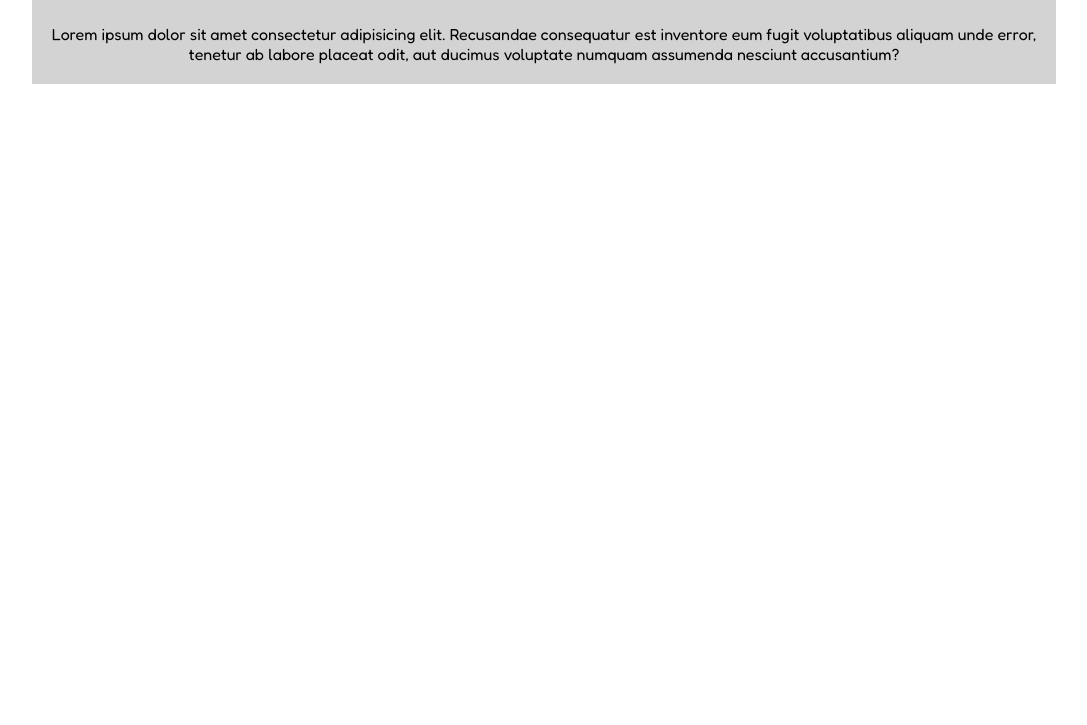
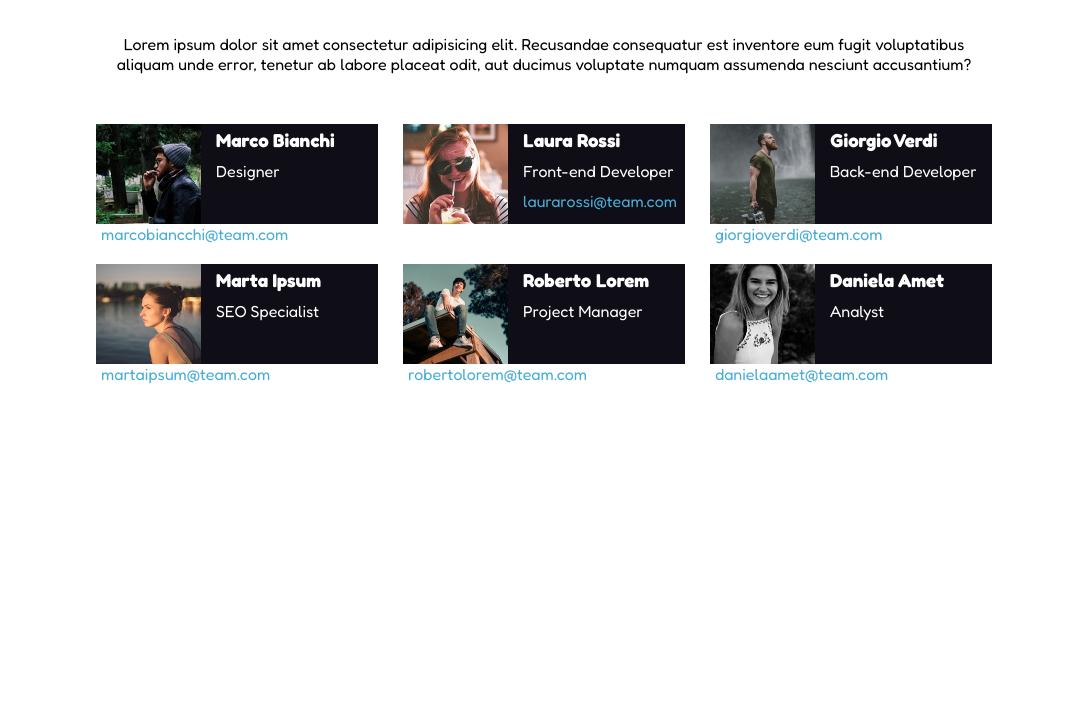
Before and after one commit to Mattia-Giorgetti/html-css-float-cards, a plain HTML site: page index.html in a window 1280 px wide. Shown: the part 75-800 px from the top of the page, without its empty margins (96-1183 px from the left). Drawn offline with Linux system fonts and the light colour scheme.

Commit message:
completate tutte le sections

```diff
--- a/css/style.css
+++ b/css/style.css
@@ -13,9 +13,8 @@ html {
     font-family: 'Fredoka', sans-serif;
 }
 .wrapper {
-    width: 80%;
+    width: 70%;
     margin: 0 auto;
-    background-color: lightgray;
 }
 /* Header  */
 h1 {
@@ -23,7 +22,41 @@ h1 {
     text-align: center;
     padding: 20px;
 }
-section p {
+#text {
     text-align: center;
-    padding: 20px 0;
+    padding: 30px 0;
 }
+
+/* Card Section  */
+.box {
+    height: 100px;
+    margin: 20px 25px 20px 0px;
+    background-color: rgb(15, 14, 23);
+    width: calc((100% - 50px) / 3);
+    float: left;
+}
+.right {
+    float: right;
+    margin: 20px 0 20px 25px;
+}
+.mid {
+    float: left;
+    margin: 20px 0px;
+}
+
+/* Inside box  */
+img {
+    width: 120px;
+    height: 100px;
+    padding-right: 15px;
+    float: left;
+}
+h3, .job {
+    color: white;
+    padding: 5px;
+}
+
+.mail {
+    color: rgb(73, 173, 213);
+    padding: 5px;
+}
--- a/index.html
+++ b/index.html
@@ -19,19 +19,57 @@
                                     <!-- Main  -->
         <main>
             <section>
-                <p>Lorem ipsum dolor sit amet consectetur adipisicing elit. Recusandae consequatur est inventore eum fugit voluptatibus aliquam unde error, tenetur ab labore placeat odit, aut ducimus voluptate numquam assumenda nesciunt accusantium?</p>
+                <p id="text">Lorem ipsum dolor sit amet consectetur adipisicing elit. Recusandae consequatur est inventore eum fugit voluptatibus aliquam unde error, tenetur ab labore placeat odit, aut ducimus voluptate numquam assumenda nesciunt accusantium?</p>
             </section>
                                     <!-- Card Section  -->
 
             <section>
+                <div class="box">
+                    <img src="img/male1.png" alt="Marco B.">
+                    <h3>Marco Bianchi</h3>
+                    <p class="job">Designer</p>
+                    <p class="mail">marcobiancchi@team.com</p>
+                </div>
 
+                <div class="box mid">
+                    <img src="img/female1.png" alt="Laura R.">
+                    <h3>Laura Rossi</h3>
+                    <p class="job">Front-end Developer</p>
+                    <p class="mail">laurarossi@team.com</p>
+                </div>
 
+                <div class="box right">
+                    <img src="img/male2.png" alt="Giorgio V.">
+                    <h3>Giorgio Verdi</h3>
+                    <p class="job">Back-end Developer</p>
+                    <p class="mail">giorgioverdi@team.com</p>
+                </div>
+
+                                     <!-- Card Row 2 -->
+
+                <div class="box">
+                    <img src="img/female2.png" alt="Marta Ipsum.">
+                    <h3>Marta Ipsum</h3>
+                    <p class="job">SEO Specialist</p>
+                    <p class="mail">martaipsum@team.com</p>
+                </div>
+
+                <div class="box mid">
+                    <img src="img/male3.png" alt="Roberto L.">
+                    <h3>Roberto Lorem</h3>
+                    <p class="job">Project Manager</p>
+                    <p class="mail">robertolorem@team.com</p>
+                </div>
+
+                <div class="box right">
+                    <img src="img/female3.png" alt="Daniela A.">
+                    <h3>Daniela Amet</h3>
+                    <p class="job">Analyst</p>
+                    <p class="mail">danielaamet@team.com</p>
+                </div>
             </section>
-
-
         </main>
 
     </div>
-
 </body>
 </html>
```
